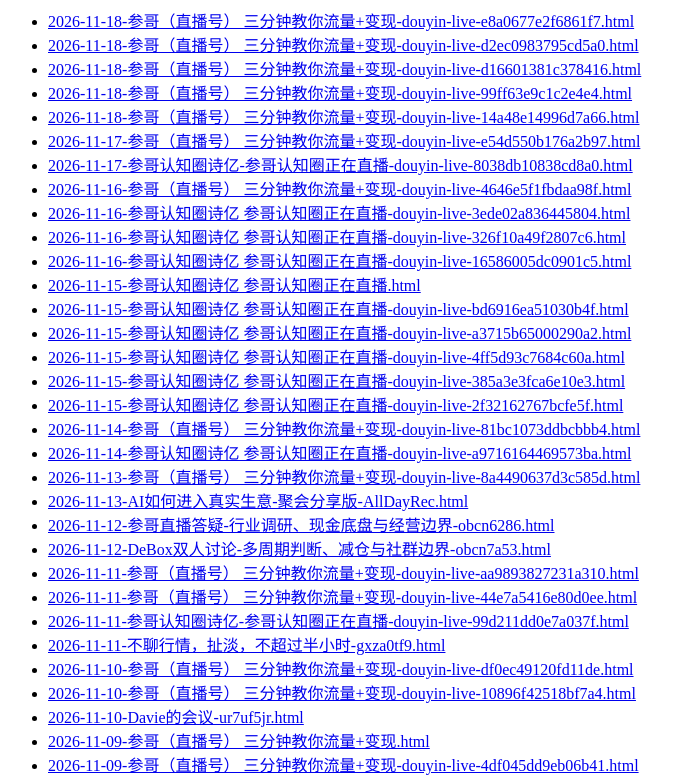
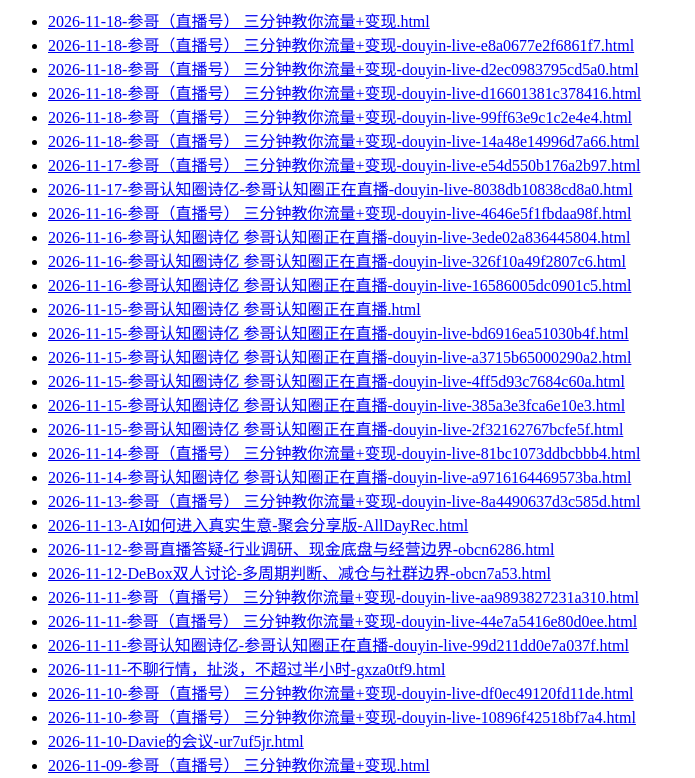
Before and after one commit to liangzai4322/daily-review-cards, a plain HTML site: page docs/meetings/index.html in a window 1280 px wide. Shown: the part 81-859 px from the top of the page, without its empty margins (0-695 px from the left). Drawn offline with Linux system fonts and the light colour scheme.

Commit message:
Update card index

```diff
--- a/docs/meetings/index.html
+++ b/docs/meetings/index.html
@@ -9,6 +9,7 @@
   <main>
     <h1>聚会总结</h1>
     <ul>
+      <li><a href="2026-11-18-参哥（直播号） 三分钟教你流量+变现.html">2026-11-18-参哥（直播号） 三分钟教你流量+变现.html</a></li>
       <li><a href="2026-11-18-参哥（直播号） 三分钟教你流量+变现-douyin-live-e8a0677e2f6861f7.html">2026-11-18-参哥（直播号） 三分钟教你流量+变现-douyin-live-e8a0677e2f6861f7.html</a></li>
       <li><a href="2026-11-18-参哥（直播号） 三分钟教你流量+变现-douyin-live-d2ec0983795cd5a0.html">2026-11-18-参哥（直播号） 三分钟教你流量+变现-douyin-live-d2ec0983795cd5a0.html</a></li>
       <li><a href="2026-11-18-参哥（直播号） 三分钟教你流量+变现-douyin-live-d16601381c378416.html">2026-11-18-参哥（直播号） 三分钟教你流量+变现-douyin-live-d16601381c378416.html</a></li>
```
